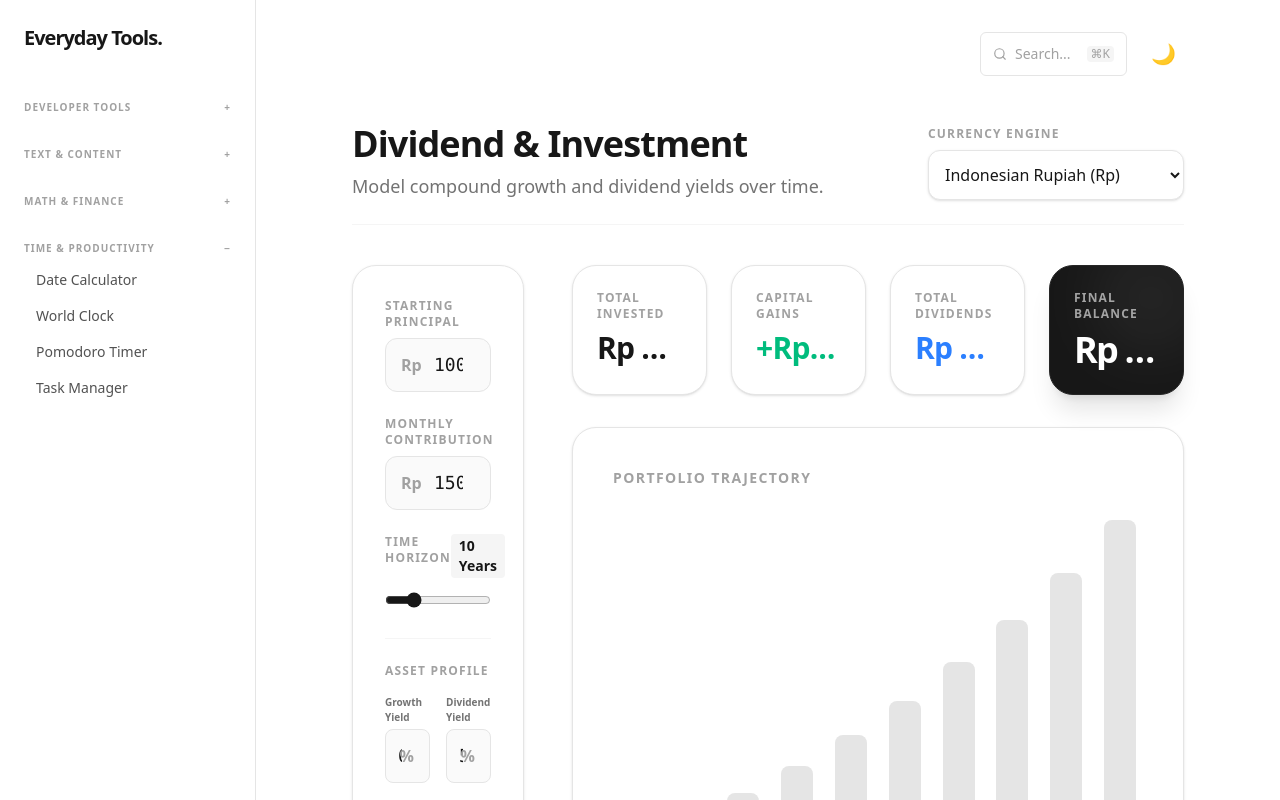
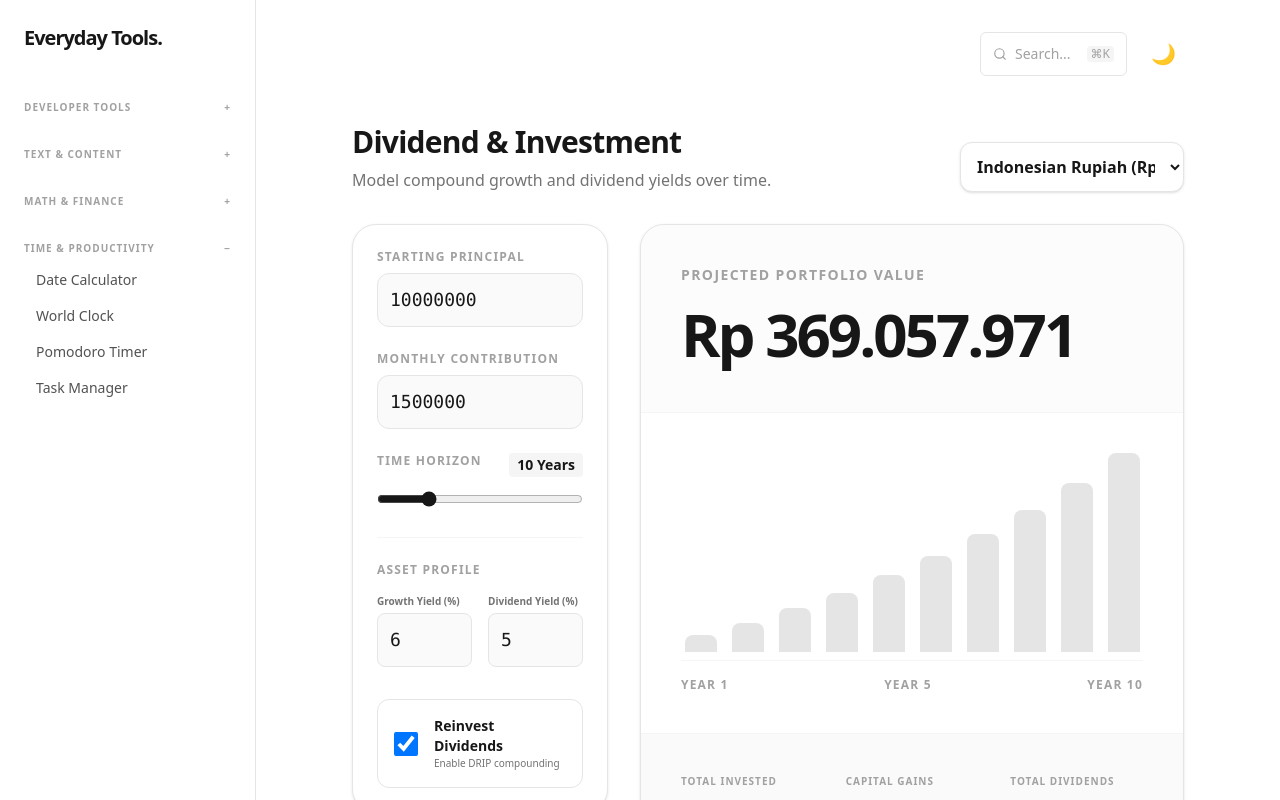
Before and after one commit to Fairfax18/everyday-tools, a Next.js app: page /math/investment in a window 1280 px wide. Shown: the top 800 px of the page. Built offline with nearby package versions, Linux system fonts and the light colour scheme.

Commit message:
Update page.js

```diff
--- a/app/math/investment/page.js
+++ b/app/math/investment/page.js
@@ -68,10 +68,8 @@ export default function InvestmentCalculator() {
     };
   }, [principal, monthlyContribution, years, annualGrowth, dividendYield, reinvest]);
 
-  // --- Formatting Helpers ---
+  // Exact Number Formatting (No more compact abbreviations)
   const isZeroDecimal = ['IDR', 'JPY'].includes(currency.code);
-
-  // Full format for tooltips (e.g., Rp 28.583.565.689)
   const formatMoney = (amount) => {
     return new Intl.NumberFormat(currency.locale, {
       style: 'currency',
@@ -81,73 +79,55 @@ export default function InvestmentCalculator() {
     }).format(amount || 0);
   };
 
-  // Compact format for summary cards (e.g., Rp 28,6 M)
-  const formatCompactMoney = (amount) => {
-    return new Intl.NumberFormat(currency.locale, {
-      style: 'currency',
-      currency: currency.code,
-      notation: 'compact',
-      maximumFractionDigits: 2, // Allowed an extra decimal for precision
-    }).format(amount || 0);
-  };
-
   return (
-    // UPDATED: Expanded to max-w-7xl for a true dashboard feel
-    <div className="max-w-7xl mx-auto animate-fade-in pb-12">
-      <div className="flex flex-col md:flex-row md:items-end justify-between mb-10 gap-4 border-b border-neutral-100 dark:border-neutral-800 pb-6">
+    <div className="max-w-5xl mx-auto animate-fade-in pb-12">
+      <div className="flex flex-col md:flex-row md:items-end justify-between mb-8 gap-4">
         <div>
-          <h1 className="text-3xl md:text-4xl font-bold tracking-tight mb-2">Dividend & Investment</h1>
-          <p className="text-neutral-500 dark:text-neutral-400 text-lg">Model compound growth and dividend yields over time.</p>
+          <h1 className="text-3xl font-bold tracking-tight mb-2">Dividend & Investment</h1>
+          <p className="text-neutral-500 dark:text-neutral-400">Model compound growth and dividend yields over time.</p>
         </div>
 
-        {/* Currency Selector */}
-        <div className="w-full md:w-64 shrink-0">
-          <label className="block text-xs font-bold uppercase tracking-widest text-neutral-400 mb-2">Currency Engine</label>
+        {/* Universal Currency Selector */}
+        <div className="w-full md:w-56 shrink-0">
           <select
             value={currency.code}
             onChange={(e) => setCurrency(CURRENCIES.find(c => c.code === e.target.value))}
-            className="w-full p-3 rounded-xl border border-neutral-200 dark:border-neutral-800 bg-white dark:bg-[#111] focus:outline-none focus:ring-2 focus:ring-neutral-900 dark:focus:ring-white transition shadow-sm font-medium cursor-pointer"
+            className="w-full p-3 rounded-xl border border-neutral-200 dark:border-neutral-800 bg-white dark:bg-[#111] focus:outline-none focus:ring-2 focus:ring-neutral-900 dark:focus:ring-white transition shadow-sm font-bold cursor-pointer"
           >
             {CURRENCIES.map(c => <option key={c.code} value={c.code}>{c.label}</option>)}
           </select>
         </div>
       </div>
 
-      {/* UPDATED: Increased gap to 12 for better separation between controls and charts */}
-      <div className="grid lg:grid-cols-12 gap-8 lg:gap-12">
+      <div className="grid lg:grid-cols-12 gap-8">
 
-        {/* Left Column: Parameters */}
-        <div className="lg:col-span-4 xl:col-span-3 space-y-6">
-          <div className="bg-white dark:bg-[#111] p-6 md:p-8 rounded-3xl border border-neutral-200 dark:border-neutral-800 shadow-sm sticky top-8">
+        {/* Left Column: Input Controls */}
+        <div className="lg:col-span-4 space-y-6">
+          <div className="bg-white dark:bg-[#111] p-6 rounded-3xl border border-neutral-200 dark:border-neutral-800 shadow-sm sticky top-8">
             <div className="space-y-6">
+
               <div>
                 <label className="block text-xs font-bold uppercase tracking-widest text-neutral-400 mb-2">Starting Principal</label>
-                <div className="relative">
-                  <span className="absolute left-4 top-1/2 -translate-y-1/2 text-neutral-400 font-bold">{currency.code === 'IDR' ? 'Rp' : currency.code === 'JPY' ? '¥' : currency.code === 'EUR' ? '€' : currency.code === 'GBP' ? '£' : '$'}</span>
                 <input
                   type="number" min="0" step="1000"
                   value={principal} onChange={(e) => setPrincipal(e.target.value)}
-                    className="w-full p-3 pl-12 rounded-xl border border-neutral-200 dark:border-neutral-800 bg-neutral-50 dark:bg-neutral-900 focus:outline-none focus:ring-2 focus:ring-neutral-900 dark:focus:ring-white transition font-mono text-lg"
+                  className="w-full p-3 rounded-xl border border-neutral-200 dark:border-neutral-800 bg-neutral-50 dark:bg-neutral-900 focus:outline-none focus:ring-2 focus:ring-neutral-900 dark:focus:ring-white transition font-mono text-lg"
                 />
-                </div>
               </div>
 
               <div>
                 <label className="block text-xs font-bold uppercase tracking-widest text-neutral-400 mb-2">Monthly Contribution</label>
-                <div className="relative">
-                  <span className="absolute left-4 top-1/2 -translate-y-1/2 text-neutral-400 font-bold">{currency.code === 'IDR' ? 'Rp' : currency.code === 'JPY' ? '¥' : currency.code === 'EUR' ? '€' : currency.code === 'GBP' ? '£' : '$'}</span>
                 <input
                   type="number" min="0" step="100"
                   value={monthlyContribution} onChange={(e) => setMonthlyContribution(e.target.value)}
-                    className="w-full p-3 pl-12 rounded-xl border border-neutral-200 dark:border-neutral-800 bg-neutral-50 dark:bg-neutral-900 focus:outline-none focus:ring-2 focus:ring-neutral-900 dark:focus:ring-white transition font-mono text-lg"
+                  className="w-full p-3 rounded-xl border border-neutral-200 dark:border-neutral-800 bg-neutral-50 dark:bg-neutral-900 focus:outline-none focus:ring-2 focus:ring-neutral-900 dark:focus:ring-white transition font-mono text-lg"
                 />
-                </div>
               </div>
 
               <div>
                 <div className="flex justify-between mb-3">
                   <label className="text-xs font-bold uppercase tracking-widest text-neutral-400">Time Horizon</label>
-                  <span className="text-sm font-bold bg-neutral-100 dark:bg-neutral-800 px-2 py-0.5 rounded">{years} Years</span>
+                  <span className="text-sm font-bold bg-neutral-100 dark:bg-neutral-800 px-2 py-0.5 rounded text-neutral-900 dark:text-white">{years} Years</span>
                 </div>
                 <input
                   type="range" min="1" max="40"
@@ -160,26 +140,20 @@ export default function InvestmentCalculator() {
                 <label className="block text-xs font-bold uppercase tracking-widest text-neutral-400 mb-4">Asset Profile</label>
                 <div className="grid grid-cols-2 gap-4">
                   <div>
-                    <span className="block text-[10px] font-bold text-neutral-500 mb-1">Growth Yield</span>
-                    <div className="relative">
+                    <span className="block text-[10px] font-bold text-neutral-500 mb-1">Growth Yield (%)</span>
                     <input
                       type="number" min="0" step="0.1"
                       value={annualGrowth} onChange={(e) => setAnnualGrowth(e.target.value)}
                       className="w-full p-3 rounded-lg border border-neutral-200 dark:border-neutral-800 bg-neutral-50 dark:bg-neutral-900 focus:outline-none focus:ring-2 focus:ring-neutral-900 dark:focus:ring-white font-mono text-lg"
                     />
-                      <span className="absolute right-4 top-1/2 -translate-y-1/2 text-neutral-400 font-bold">%</span>
-                    </div>
                   </div>
                   <div>
-                    <span className="block text-[10px] font-bold text-neutral-500 mb-1">Dividend Yield</span>
-                    <div className="relative">
+                    <span className="block text-[10px] font-bold text-neutral-500 mb-1">Dividend Yield (%)</span>
                     <input
                       type="number" min="0" step="0.1"
                       value={dividendYield} onChange={(e) => setDividendYield(e.target.value)}
                       className="w-full p-3 rounded-lg border border-neutral-200 dark:border-neutral-800 bg-neutral-50 dark:bg-neutral-900 focus:outline-none focus:ring-2 focus:ring-neutral-900 dark:focus:ring-white font-mono text-lg"
                     />
-                      <span className="absolute right-4 top-1/2 -translate-y-1/2 text-neutral-400 font-bold">%</span>
-                    </div>
                   </div>
                 </div>
               </div>
@@ -192,9 +166,7 @@ export default function InvestmentCalculator() {
                     className="w-6 h-6 rounded border-neutral-300 dark:border-neutral-700 text-neutral-900 focus:ring-neutral-900 cursor-pointer shrink-0"
                   />
                   <div className="flex flex-col">
-                    <span className="text-sm font-bold text-neutral-900 dark:text-white">
-                      Reinvest Dividends
-                    </span>
+                    <span className="text-sm font-bold text-neutral-900 dark:text-white">Reinvest Dividends</span>
                     <span className="text-[10px] text-neutral-500">Enable DRIP compounding</span>
                   </div>
                 </label>
@@ -204,58 +176,33 @@ export default function InvestmentCalculator() {
           </div>
         </div>
 
-        {/* Right Column: Visualization & Breakdown */}
-        <div className="lg:col-span-8 xl:col-span-9 flex flex-col space-y-8">
+        {/* Right Column: The "Hero" Canvas */}
+        <div className="lg:col-span-8 flex flex-col">
+          <div className="bg-white dark:bg-[#111] border border-neutral-200 dark:border-neutral-800 rounded-3xl shadow-sm flex flex-col overflow-hidden h-full">
 
-          {/* Top Summary Cards - UPDATED TO PREVENT OVERLAP */}
-          <div className="grid grid-cols-1 sm:grid-cols-2 xl:grid-cols-4 gap-4 md:gap-6">
-            <div className="p-6 bg-white dark:bg-[#111] border border-neutral-200 dark:border-neutral-800 rounded-3xl shadow-sm min-w-0">
-              <p className="text-xs font-bold uppercase tracking-widest text-neutral-400 mb-2">Total Invested</p>
-              <p className="text-2xl lg:text-3xl font-bold text-neutral-900 dark:text-white tabular-nums truncate tracking-tight" title={formatMoney(projection.totalInvested)}>
-                {formatCompactMoney(projection.totalInvested)}
-              </p>
+            {/* 1. Hero Final Balance (No rigid boxes, text wraps beautifully) */}
+            <div className="p-8 md:p-10 border-b border-neutral-100 dark:border-neutral-800 bg-neutral-50/50 dark:bg-neutral-900/20">
+              <p className="text-sm font-bold uppercase tracking-widest text-neutral-400 mb-3">Projected Portfolio Value</p>
+              <h2 className="text-4xl md:text-5xl lg:text-6xl font-extrabold tracking-tighter text-neutral-900 dark:text-white break-words leading-tight">
+                {formatMoney(projection.finalBalance)}
+              </h2>
             </div>
 
-            <div className="p-6 bg-white dark:bg-[#111] border border-neutral-200 dark:border-neutral-800 rounded-3xl shadow-sm min-w-0">
-              <p className="text-xs font-bold uppercase tracking-widest text-neutral-400 mb-2">Capital Gains</p>
-              <p className="text-2xl lg:text-3xl font-bold text-emerald-500 dark:text-emerald-400 tabular-nums truncate tracking-tight" title={`+${formatMoney(projection.totalGrowth)}`}>
-                +{formatCompactMoney(projection.totalGrowth)}
-              </p>
-            </div>
-
-            <div className="p-6 bg-white dark:bg-[#111] border border-neutral-200 dark:border-neutral-800 rounded-3xl shadow-sm min-w-0">
-              <p className="text-xs font-bold uppercase tracking-widest text-neutral-400 mb-2">Total Dividends</p>
-              <p className="text-2xl lg:text-3xl font-bold text-blue-500 dark:text-blue-400 tabular-nums truncate tracking-tight" title={formatMoney(projection.totalDividends)}>
-                {formatCompactMoney(projection.totalDividends)}
-              </p>
-            </div>
-
-            <div className="p-6 bg-neutral-900 dark:bg-white border border-neutral-800 dark:border-neutral-200 rounded-3xl shadow-xl min-w-0 relative overflow-hidden">
-              <div className="absolute -right-4 -top-4 w-24 h-24 bg-white/10 dark:bg-black/5 rounded-full blur-2xl pointer-events-none"></div>
-              <p className="text-xs font-bold uppercase tracking-widest text-neutral-400 dark:text-neutral-500 mb-2">Final Balance</p>
-              <p className="text-3xl lg:text-4xl font-extrabold text-white dark:text-neutral-900 tabular-nums truncate tracking-tighter" title={formatMoney(projection.finalBalance)}>
-                {formatCompactMoney(projection.finalBalance)}
-              </p>
-            </div>
-          </div>
-
-          {/* Visual Growth Chart - UPDATED HEIGHT */}
-          <div className="bg-white dark:bg-[#111] p-6 md:p-10 rounded-3xl border border-neutral-200 dark:border-neutral-800 shadow-sm flex-1 flex flex-col min-h-[400px]">
-            <h3 className="text-sm font-bold uppercase tracking-widest text-neutral-400 mb-8">Portfolio Trajectory</h3>
-
-            <div className="flex-1 flex items-end justify-between gap-1 md:gap-2 h-80 md:h-96 border-b border-neutral-100 dark:border-neutral-800 pb-2">
+            {/* 2. Portfolio Chart */}
+            <div className="p-8 md:p-10 flex-1 min-h-[320px] flex flex-col">
+              <div className="flex-1 flex items-end justify-between gap-1 md:gap-2 h-full border-b border-neutral-100 dark:border-neutral-800 pb-2">
                 {projection.yearlyData.map((data, idx) => {
                   const totalHeightPct = (data.balance / projection.maxBalance) * 100;
-
                   return (
                     <div key={data.year} className="relative group w-full flex flex-col justify-end items-center h-full">
-                    {/* Hover Tooltip - UPDATED with whitespace-nowrap so long IDR numbers don't wrap awkwardly */}
+                      {/* Tooltip */}
                       <div className="absolute bottom-full mb-3 opacity-0 group-hover:opacity-100 transition-opacity z-20 whitespace-nowrap bg-neutral-900 dark:bg-white text-white dark:text-neutral-900 text-sm p-4 rounded-xl shadow-2xl pointer-events-none border border-neutral-700 dark:border-neutral-200">
                         <p className="font-bold mb-2 border-b border-neutral-700 dark:border-neutral-200 pb-2 uppercase tracking-widest text-[10px] text-neutral-400">Year {data.year}</p>
                         <p className="font-mono font-bold">Bal: {formatMoney(data.balance)}</p>
                         <p className="text-blue-400 dark:text-blue-600 font-mono font-bold mt-1">Div: {formatMoney(data.yearlyDividend)}</p>
                       </div>
 
+                      {/* Interactive Bar */}
                       <motion.div
                         initial={{ height: 0 }}
                         animate={{ height: `${totalHeightPct}%` }}
@@ -266,7 +213,6 @@ export default function InvestmentCalculator() {
                   );
                 })}
               </div>
-
               <div className="flex justify-between mt-4 text-xs font-bold uppercase tracking-widest text-neutral-400">
                 <span>Year 1</span>
                 <span>Year {Math.floor(years / 2)}</span>
@@ -274,7 +220,25 @@ export default function InvestmentCalculator() {
               </div>
             </div>
 
+            {/* 3. Spacious Stats Footer */}
+            <div className="bg-neutral-50 dark:bg-neutral-900/40 p-8 md:p-10 grid grid-cols-1 md:grid-cols-3 gap-8 border-t border-neutral-100 dark:border-neutral-800">
+              <div>
+                <p className="text-[10px] font-bold uppercase tracking-widest text-neutral-400 mb-2">Total Invested</p>
+                <p className="text-xl font-bold font-mono text-neutral-900 dark:text-white break-words">{formatMoney(projection.totalInvested)}</p>
               </div>
+              <div>
+                <p className="text-[10px] font-bold uppercase tracking-widest text-neutral-400 mb-2">Capital Gains</p>
+                <p className="text-xl font-bold font-mono text-emerald-500 dark:text-emerald-400 break-words">+{formatMoney(projection.totalGrowth)}</p>
+              </div>
+              <div>
+                <p className="text-[10px] font-bold uppercase tracking-widest text-neutral-400 mb-2">Total Dividends</p>
+                <p className="text-xl font-bold font-mono text-blue-500 dark:text-blue-400 break-words">{formatMoney(projection.totalDividends)}</p>
+              </div>
+            </div>
+
+          </div>
+        </div>
+
       </div>
     </div>
   );
```
Lines whose indentation alone changed are shown as unchanged.
